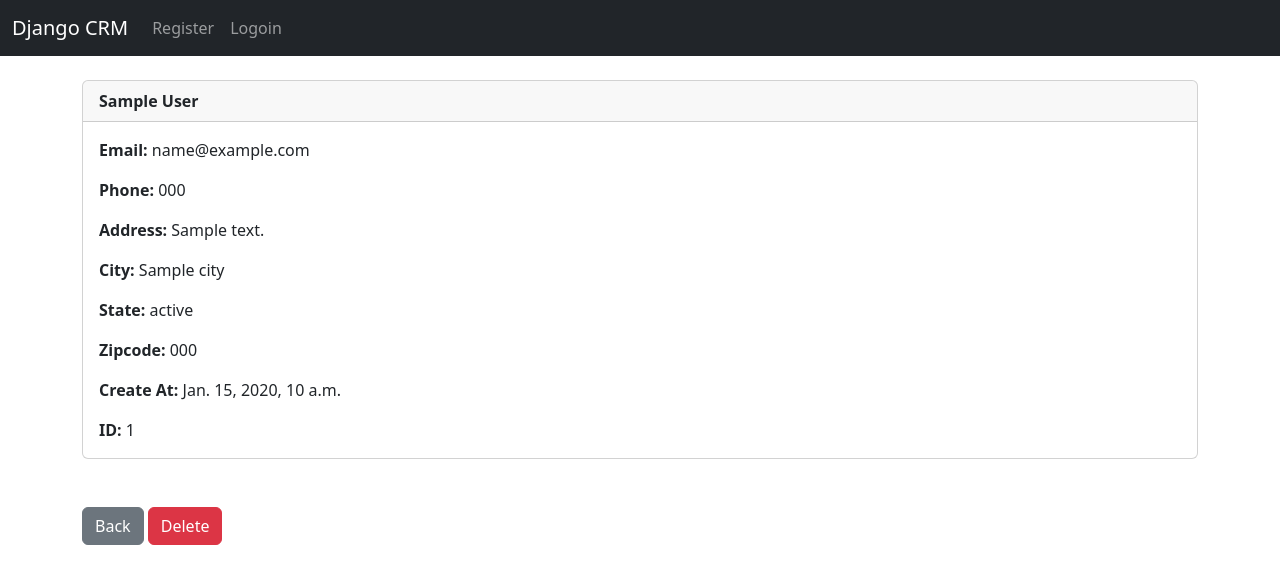
After one commit to lakshaya05/django-CRM, a Django app: template dcrm/website/templates/record.html in a window 1280 px wide. The commit adds this page. Shown: the top 584 px of the page. Run offline with Django 5.2, Linux system fonts and the light colour scheme; the template is opened without the code that fills it: most values are stand-ins (such as "Sample title", 1, 10 or a date in 2020).

Commit message:
added record

```diff
--- a/dcrm/website/templates/home.html
+++ b/dcrm/website/templates/home.html
@@ -1,7 +1,6 @@
 {% extends 'base.html' %}
 
 {% block content %}
-
 
 
 {% if user.is_authenticated %}
@@ -26,7 +25,7 @@
 {% if records %}
 	{% for record in records %}
 		<tr>
-      <td>{{ record.id }}</td>
+      <td><a href="{% url 'record' record.id %}">{{ record.id }}</a></td>
 			<td>{{ record.first_name }} {{ record.last_name }}</td>
 			<td>{{ record.email }}</td>
 			<td>{{ record.phone }}</td>
@@ -46,7 +45,7 @@
 
 {% else %}
 
-
+<div class="col-md-6 offset-md-3">
 <h1> Log In </h1>
 <br/>
 
--- /dev/null
+++ b/dcrm/website/templates/record.html
@@ -0,0 +1,53 @@
+{% extends 'base.html' %}
+{% block content %}
+
+
+
+<div class="card">
+  <div class="card-header"><strong>
+    	{{ customer_record.first_name }}
+		{{ customer_record.last_name }}</strong>
+  </div>
+  <div class="card-body">
+    <p class="card-text">
+<strong>Email: </strong>{{ customer_record.email }}</p>
+
+<p class="card-text">
+<strong>Phone: </strong>{{ customer_record.phone }}
+</p>
+
+<p class="card-text">
+<strong>Address: </strong>{{ customer_record.address }}
+</p>
+
+<p class="card-text">
+<strong>City: </strong>{{ customer_record.city }}
+</p>
+
+<p class="card-text">
+<strong>State: </strong>{{ customer_record.state }}
+</p>
+
+<p class="card-text">
+<strong>Zipcode: </strong>{{ customer_record.zipcode }}
+</p>
+
+<p class="card-text">
+<strong>Create At: </strong>{{ customer_record.created_at }}
+</p>
+
+<p class="card-text">
+<strong>ID: </strong>{{ customer_record.id }}
+</p>
+
+
+  </div>
+</div>
+
+<br/><br/>
+<a href="{% url 'home' %}" class="btn btn-secondary">Back</a>
+
+<a href="{% url 'delete_record' customer_record.id %}" class="btn btn-danger">Delete</a>
+
+
+{% endblock %}
```
